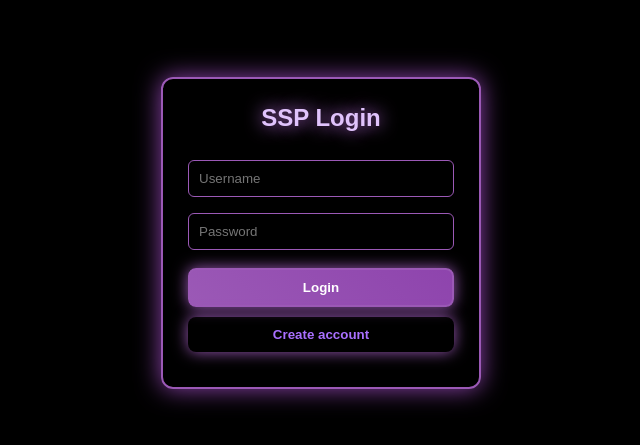
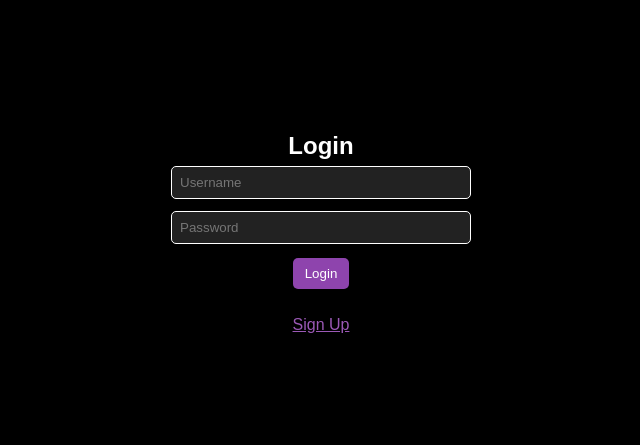
Before and after one commit to XxX9Void9XxX/ssplogin, a plain HTML site: page public/index.html in a window 1280 px wide. Shown: the part 167-612 px from the top of the page, without its empty margins (319-959 px from the left). Drawn offline with Linux system fonts and the light colour scheme; no server answers.

Commit message:
Update index.html

```diff
--- a/public/index.html
+++ b/public/index.html
@@ -2,55 +2,50 @@
 <html lang="en">
 <head>
   <meta charset="UTF-8">
-<title>Shadow Sites Plus</title>
   <meta name="viewport" content="width=device-width, initial-scale=1.0">
-<link rel="icon" href="SSP.png">
+  <title>SSP Login</title>
+  <link rel="icon" href="SSP.png" type="image/x-icon">
+  <style>
+    * { box-sizing: border-box; margin:0; padding:0; font-family: Arial, sans-serif; }
+    body { background: black; color: white; text-align: center; height: 100vh; overflow: hidden; }
 
-<style>
-* { box-sizing: border-box; }
-body { margin: 0; font-family: Arial, sans-serif; background: black; color: #e0c3fc; overflow: hidden; }
-@keyframes pulse { 0% { text-shadow:0 0 5px #9b59b6;} 100%{ text-shadow:0 0 20px #d580ff; } }
+    #authBox { position: absolute; top:50%; left:50%; transform: translate(-50%, -50%); width: 300px; }
 
-/* AUTH BOX */
-#authBox { position: fixed; inset:0; display:flex; align-items:center; justify-content:center; background:black; z-index:10; }
-.panel { width: 320px; padding:25px; background:rgba(0,0,0,0.85); border:2px solid #9b59b6; border-radius:12px; box-shadow:0 0 25px #8e44ad; text-align:center;}
-.panel h2 { margin-top:0; animation: pulse 2s infinite alternate; }
-input { width:100%; padding:10px; margin:8px 0; background:black; border:1px solid #9b59b6; border-radius:6px; color:white; }
-button { margin-top:10px; width:100%; padding:10px; font-weight:bold; border-radius:8px; cursor:pointer; border:2px solid #9b59b6; background:linear-gradient(45deg,#9b59b6,#8e44ad); color:white; box-shadow:0 0 15px #9b59b6; }
-.switch { margin-top:10px; background:none; border:none; color:#a970ff; cursor:pointer; }
-#msg,#msg2{margin-top:10px;color:#ff6b6b;}
-#signupPanel{display:none;}
+    input { width: 100%; padding: 8px; margin: 6px 0; border-radius: 5px; border: 1px solid #fff; background: #222; color: #fff; }
+    button { padding: 8px 12px; margin-top: 8px; cursor: pointer; background:#8e44ad; border:none; color:#fff; border-radius:5px; }
+    .link { color: #9b59b6; cursor:pointer; display:block; margin-top:5px; text-decoration: underline; }
 
-/* APP IFRAME */
-#app{position:fixed; inset:0; display:none;}
-#app iframe{width:100vw;height:100vh;border:none;}
+    #app { display:none; width: 100%; height: 100%; }
+    #contentFrame { width:100%; height:100%; border:none; display:block; }
+
+    #msg, #msg2 { color: #ff8080; font-size: 0.9rem; margin-top: 4px; min-height: 18px; }
   </style>
 </head>
 <body>
 
   <div id="authBox">
-  <div class="panel" id="loginPanel">
-    <h2>SSP Login</h2>
+    <div id="loginPanel">
+      <h2>Login</h2>
       <input id="loginUser" placeholder="Username">
       <input id="loginPass" type="password" placeholder="Password">
       <button onclick="login()">Login</button>
-    <button class="switch" onclick="showSignup()">Create account</button>
       <div id="msg"></div>
+      <span class="link" onclick="showSignup()">Sign Up</span>
     </div>
 
-  <div class="panel" id="signupPanel">
-    <h2>SSP Sign Up</h2>
+    <div id="signupPanel" style="display:none;">
+      <h2>Sign Up</h2>
       <input id="suUser" placeholder="Username">
       <input id="suEmail" placeholder="Email">
       <input id="suPass" type="password" placeholder="Password">
       <button onclick="signup()">Sign Up</button>
-    <button class="switch" onclick="showLogin()">Back to login</button>
       <div id="msg2"></div>
+      <span class="link" onclick="showLogin()">Back to Login</span>
     </div>
   </div>
 
   <div id="app">
-  <iframe src="https://sspv2play.neocities.org/home" allowfullscreen></iframe>
+    <iframe id="contentFrame"></iframe>
   </div>
 
   <script src="auth.js"></script>
```
Lines whose indentation alone changed are shown as unchanged.
